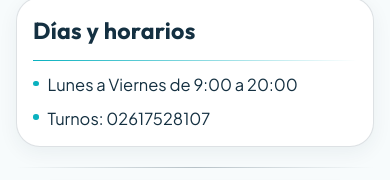
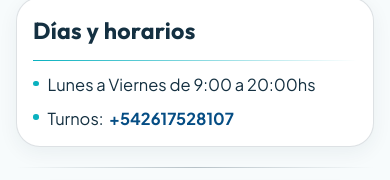
Before and after one commit to julian87nicolas/odontointegral-react, a React (Create React App) app: page / in a window 390 px wide. Shown: the part 1873-2053 px from the top of the page. Built offline with nearby package versions, Linux system fonts and the light colour scheme; no server answers.

Commit message:
feat: carrousel and phone

```diff
--- a/src/components/Content.js
+++ b/src/components/Content.js
@@ -1,10 +1,22 @@
+import { useState } from "react";
 import "./styles/content.css"
 import { useClinic } from "../context/ClinicContext";
 import ServicesCarousel from "./ServicesCarousel";
 
 function Content () {
     const { address, phone } = useClinic();
+    const [phoneCopied, setPhoneCopied] = useState(false);
     const mapEmbedSrc = `https://maps.google.com/maps?q=${encodeURIComponent(address)}&t=&z=15&ie=UTF8&iwloc=&output=embed`;
+
+    const onCopyPhone = async () => {
+        try {
+            await navigator.clipboard.writeText(phone);
+            setPhoneCopied(true);
+            window.setTimeout(() => setPhoneCopied(false), 1800);
+        } catch (error) {
+            setPhoneCopied(false);
+        }
+    };
 
     return (
         <>
@@ -55,8 +67,14 @@ function Content () {
                     <h2>Días y horarios</h2>
                     <hr />
                     <ul>
-                        <li>Lunes a Viernes de 9:00 a 20:00</li>
-                        <li>Turnos: {phone}</li>
+                        <li>Lunes a Viernes de 9:00 a 20:00hs</li>
+                        <li>
+                            Turnos:
+                            <button type="button" className="copy-phone-btn" onClick={onCopyPhone}>
+                                {phone}
+                            </button>
+                            {phoneCopied && <span className="copy-phone-status" role="status" aria-live="polite">Copiado</span>}
+                        </li>
                     </ul>
                 </article>
             </section>
--- a/src/components/ServicesCarousel.js
+++ b/src/components/ServicesCarousel.js
@@ -43,12 +43,6 @@ const services = [
         icon: "fa-solid fa-shield-halved",
         title: "Caries",
         description: "Diagnóstico, tratamiento y prevención de caries dentales.",
-    },
-    {
-        id: "gingivitis",
-        icon: "fa-solid fa-droplet",
-        title: "Gingivitis y encías",
-        description: "Tratamiento de gingivitis y enfermedades de las encías para mantener una boca saludable.",
     },
     {
         id: "limpieza",
--- a/src/components/styles/content.css
+++ b/src/components/styles/content.css
@@ -119,6 +119,34 @@
     transform: translateY(-1px);
 }
 
+.copy-phone-btn{
+    border: 0;
+    background: transparent;
+    color: var(--brand-strong);
+    font: inherit;
+    font-weight: 700;
+    cursor: pointer;
+    padding: 0;
+    margin-left: 0.35rem;
+}
+
+.copy-phone-btn:hover{
+    text-decoration: underline;
+}
+
+.copy-phone-btn:focus-visible{
+    outline: 2px solid var(--brand);
+    outline-offset: 2px;
+    border-radius: 4px;
+}
+
+.copy-phone-status{
+    margin-left: 0.5rem;
+    font-size: 0.9rem;
+    font-weight: 600;
+    color: var(--brand-strong);
+}
+
 /*-- Services section --*/
 
 .services-section{
--- a/src/context/ClinicContext.js
+++ b/src/context/ClinicContext.js
@@ -2,8 +2,8 @@ import { createContext, useContext } from "react";
 
 const clinicData = {
   name: "Aura Odontologia",
-  phone: "02617528107",
-  whatsapp: "542617528107",
+  phone: "+542617528107",
+  whatsapp: "+542617528107",
   email: "auradentalmza@gmail.com",
   instagram: "https://www.instagram.com/odontologia_aura/",
   address: "Balcarce 36, Godoy Cruz, Mendoza",
```
